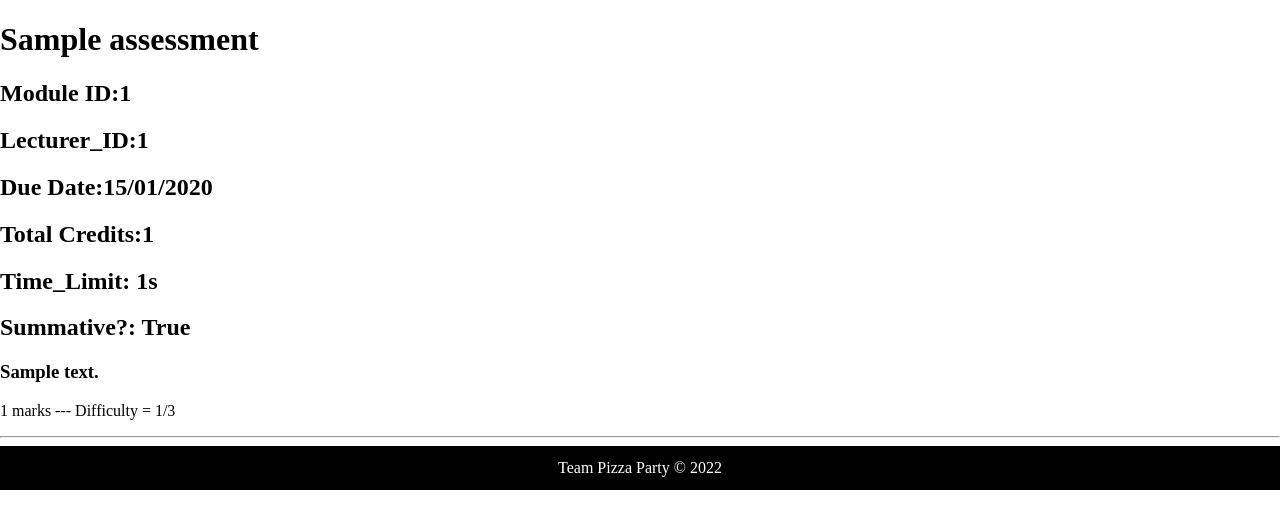
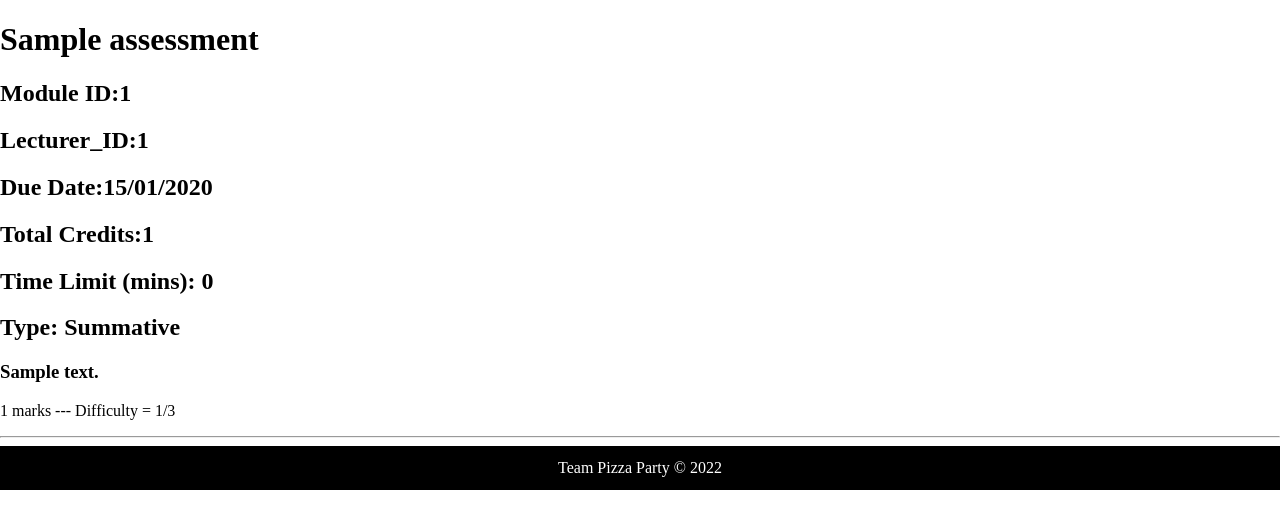
Before and after one commit to dredly/AAT_Deployment, a Flask app: page /assessments/1 in a window 1280 px wide. Shown: the part 50-579 px from the top of the page. Run offline with Flask 2, Linux system fonts and the light colour scheme; tables that the repository leaves empty hold one stand-in row (values such as "Sample post").

Commit message:
Update show_assessment.html
Replaced time_limit in seconds with time_limit in minutes | replaced summative? with Type

```diff
--- a/aat/assessments/routes.py
+++ b/aat/assessments/routes.py
@@ -20,13 +20,21 @@ def index():
 def show_assessment(id):
     assessment = Assessment.query.get_or_404(id)
     try:
+        time_limit_minutes = math.floor(int(assessment.time_limit) / 60)
+    except:
+        time_limit_minutes = None
+    try:
         current_date = assessment.due_date.strftime("%d/%m/%Y")
     except:
         current_date = None
+    if assessment.is_summative == False:
+        assessment_type = "Formative"
+    elif assessment.is_summative == True:
+        assessment_type = "Summative"
     # TODO make a combined list of T1 and T2 questions and order by their question index
     questions = QuestionT2.query.filter_by(assessment_id=id).all()
     return render_template(
-        "show_assessment.html", assessment=assessment, questions=questions, current_date=current_date
+        "show_assessment.html", assessment=assessment, questions=questions, current_date=current_date, time_limit_minutes=time_limit_minutes, assessment_type=assessment_type
     )
 
 
--- a/aat/assessments/templates/show_assessment.html
+++ b/aat/assessments/templates/show_assessment.html
@@ -8,8 +8,8 @@
 <h2> Lecturer_ID:{{assessment.lecturer_id}}</h2>
 <h2> Due Date:{{current_date}}</h2>
 <h2> Total Credits:{{assessment.num_of_credits}}</h2>
-<h2> Time_Limit: {{assessment.time_limit}}s </h2>
-<h2> Summative?: {{assessment.is_summative}}</h2>
+<h2> Time Limit (mins): {{time_limit_minutes}} </h2>
+<h2> Type: {{assessment_type}}</h2>
 
 {% for question in questions %}
     <h3>{{question.question_text}}</h3>
```
